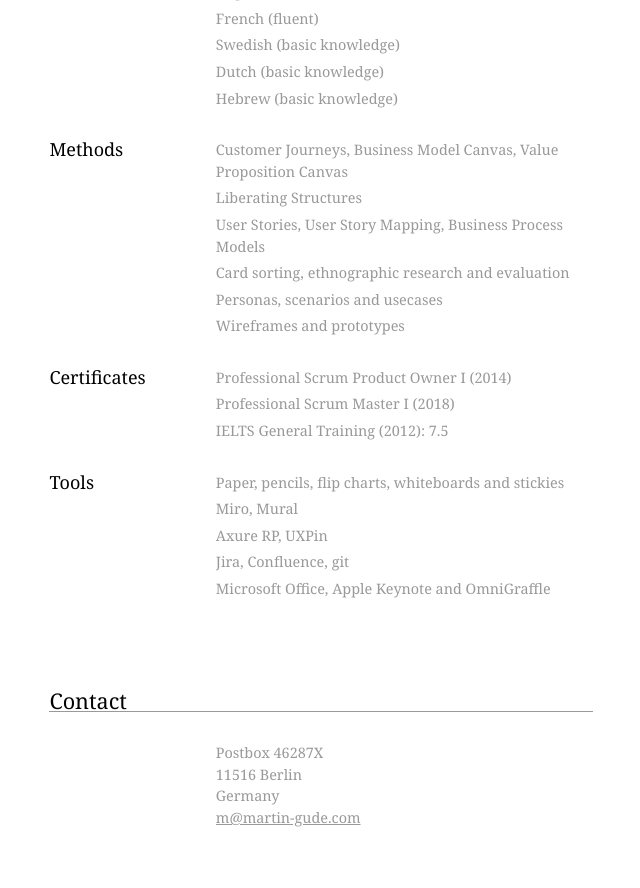
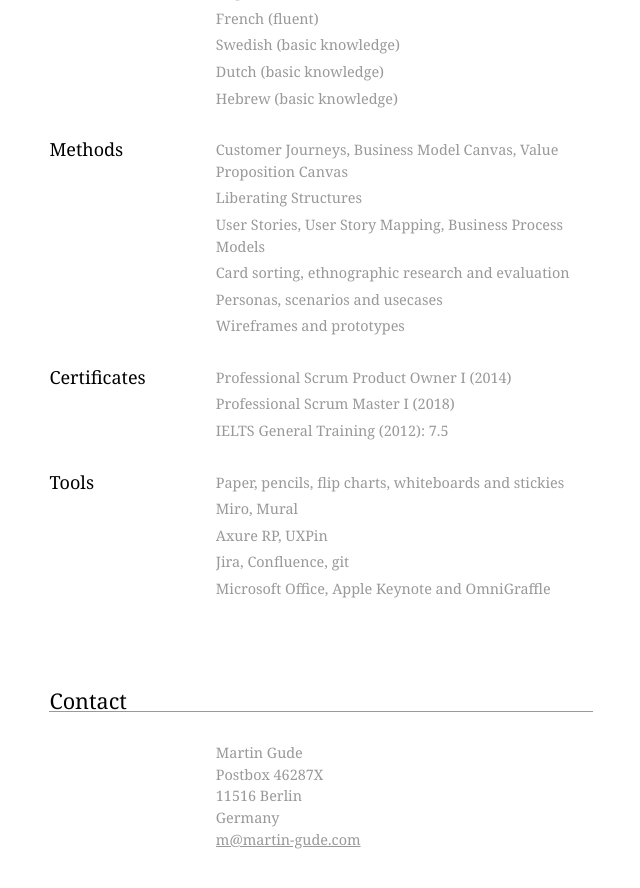
Before and after one commit to ma6/ma6.github.io, a Jekyll site: the page built from _pages/index.md, in a window 1280 px wide and 900 px high, scrolled down 5375 px. Shown: the top 888 px of the window, without its empty margins (277-917 px from the left). Built offline with Jekyll 4.4.1, drawn with Linux system fonts in a browser that asks for light colours; some web fonts are replaced; comment, search, counter and statistics services are not loaded.

Commit message:
Added name to contact

```diff
--- a/_includes/footer.html
+++ b/_includes/footer.html
@@ -6,6 +6,7 @@
 <div class="row">
     <div class="five columns offset-by-four">
       <p>
+        Martin Gude<br />
         Postbox 46287X<br />
         11516 Berlin<br />
         Germany
```
